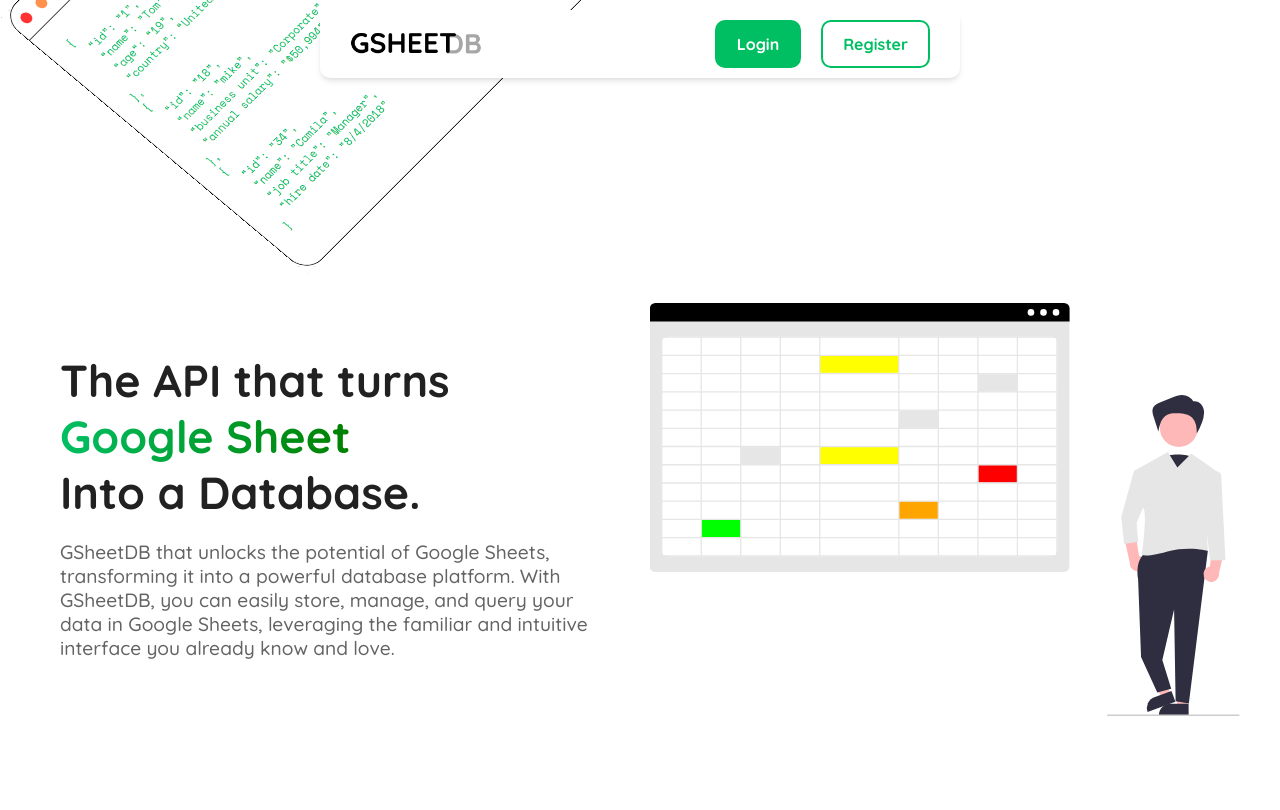
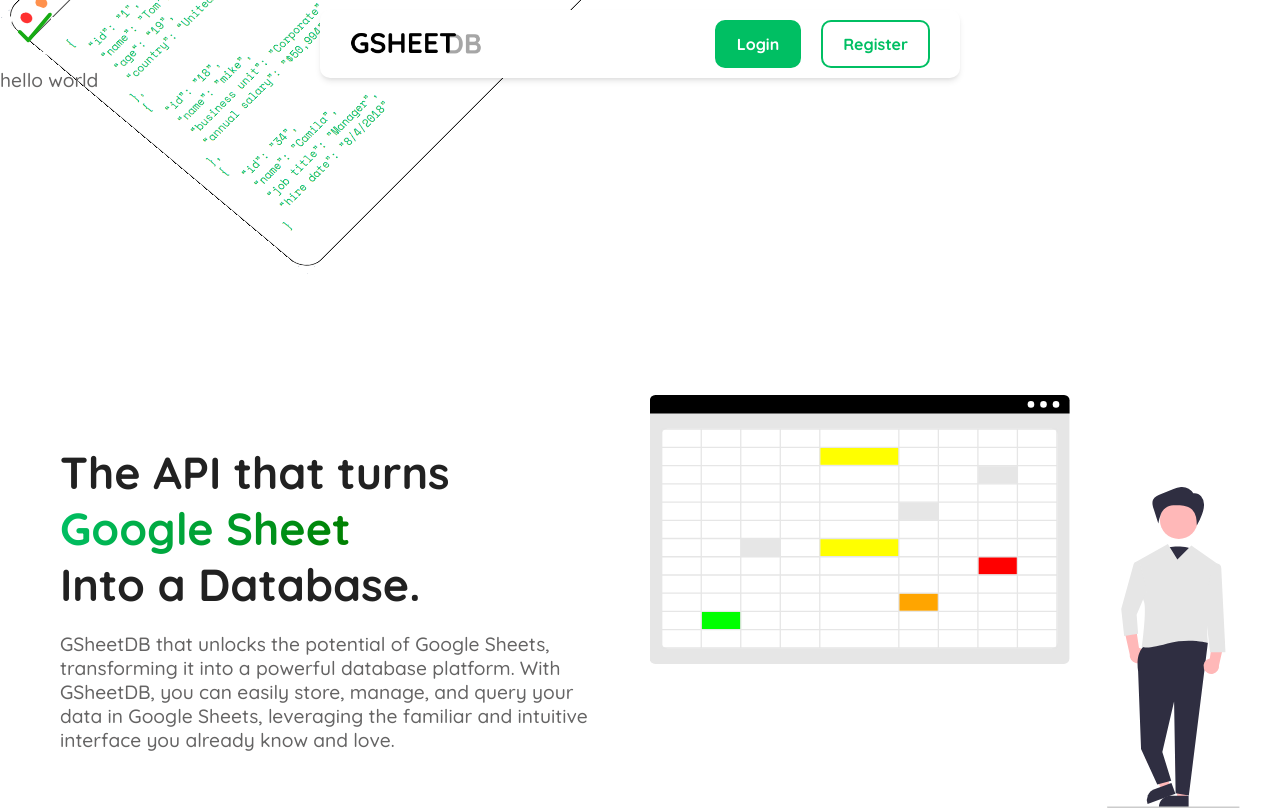
Before and after one commit to hashim541/gsheetdb, a React (Vite) app in the folder client/: page / in a window 1280 px wide. Shown: the top 810 px of the page. Built offline with nearby package versions, Linux system fonts and the light colour scheme.

Commit message:
adding noti

```diff
--- a/client/src/App.jsx
+++ b/client/src/App.jsx
@@ -5,6 +5,7 @@
 import RegisterPage from './pages/auth/RegisterPage'
 import Dashboard from './pages/dashboard/Dashboard';
 import Setting from './pages/dashboard/Setting';
+import Notifications from './pages/Notifications';
 import { AppProvider } from './dataContext/AppContext';
 import AuthRequired from './AuthRequired';
 
@@ -13,6 +14,7 @@
   return(
     <>
       <AppProvider>
+        <Notifications />
         <Router>
           <Routes>
 
--- a/client/src/dataContext/AppContext.jsx
+++ b/client/src/dataContext/AppContext.jsx
@@ -13,7 +13,11 @@
 
     const [scrollTop,setScrollTop] = useState(true)
     const [User,setUser] = useState({auth:true})
+    const [notification,setNotification] = useState([{state:true,message:'hello world'}])
 // functions
+    const addNotification = () => {
+
+    }
     const handelWindowHeight = (e) =>{
         if(e.deltaY < 0){
             setScrollTop(true)
@@ -57,7 +61,8 @@
     const contextValue = {
         User,
         scrollTop,handelWindowHeight,
-        handelFormSubmit
+        handelFormSubmit,
+        notification,setNotification
     };
 
     return (
--- /dev/null
+++ b/client/src/pages/Notifications.jsx
@@ -0,0 +1,24 @@
+import correctSvg from '../../asset/svg/correct.svg'
+import wrongSvg from '../../asset/svg/wrong.svg'
+import AppContext from '../dataContext/AppContext'
+import { useContext } from 'react'
+const Notifications = () =>{
+    const {notification,setNotification} = useContext(AppContext)
+    console.log(notification)
+    return(
+        <div className="notifications">
+            {notification.map((data,i)=>(
+                <EachNotification key={i} state={data.state} message={data.message} />
+            ))}
+        </div>
+    )
+}
+const EachNotification = ({state,message}) =>{
+    return(
+        <div className="each-notification">
+            <img src={state ? correctSvg : wrongSvg} alt="" />
+            <p>{message}</p>
+        </div>
+    )
+}
+export default Notifications
--- a/client/src/pages/dashboard/components/DashNavBar.jsx
+++ b/client/src/pages/dashboard/components/DashNavBar.jsx
@@ -11,7 +11,7 @@
             <div className="routes">
                 <Link to='/dashboard'><img src={dashSVG} alt="" /> <h4>Dashboard</h4></Link>
                 <Link to='/dashboard/Apikey'><img src={apikeySVG} alt="" /> <h4>Apikey</h4></Link>
-                <Link to='/dashboard/setting'><img className='padd' src={settingSVG} alt="" /> <h4>Setting</h4></Link>
+                <Link to='/dashboard/setting'><img className='padd' src={settingSVG} alt="" /><h4>Setting</h4></Link>
             </div>
             <div className="logout">
                 <button className='btn logout-btn'>Logout</button>
```
Also changed, not shown: client/asset/svg/correct.svg (added), client/asset/svg/wrong.svg (added).
